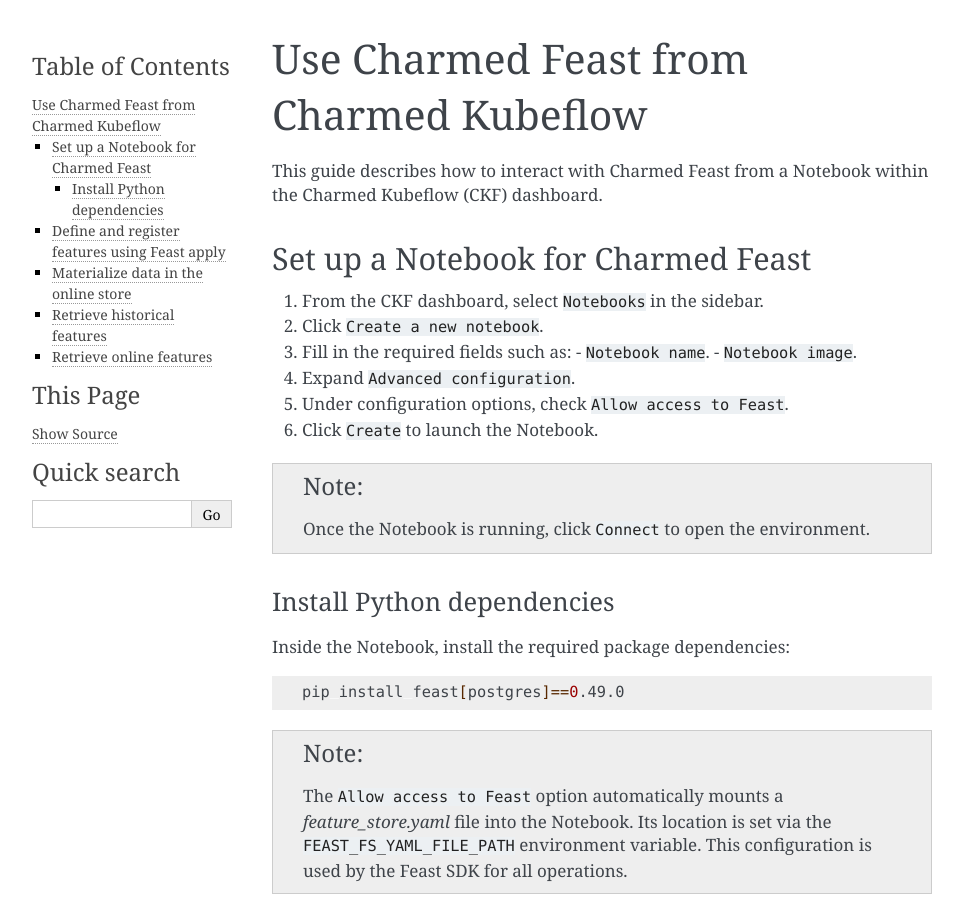
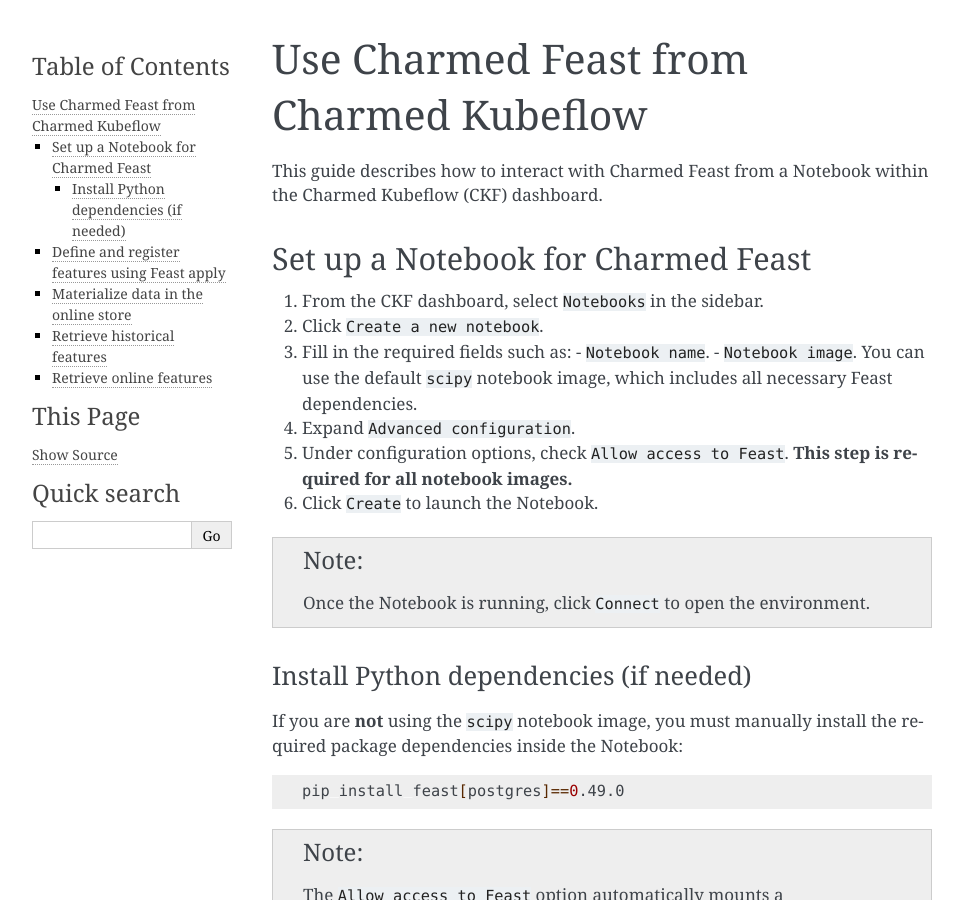
Before and after one commit to canonical/feast-operators, a Sphinx documentation site: the page built from docs/how-to/use_charmed_feast.rst, in a window 1280 px wide and 900 px high. Shown: the whole window, without its empty margins (148-1111 px from the left). Built offline with Sphinx 7.4.7, drawn with Linux system fonts in a browser that asks for light colours.

Commit message:
feat: update how-to guide on how to use scipy image

```diff
--- a/docs/how-to/use_charmed_feast.rst
+++ b/docs/how-to/use_charmed_feast.rst
@@ -1,4 +1,3 @@
-
 Use Charmed Feast from Charmed Kubeflow
 ========================================
 
@@ -11,18 +10,18 @@
 2. Click ``Create a new notebook``.
 3. Fill in the required fields such as:
    - ``Notebook name``.
-   - ``Notebook image``.
+   - ``Notebook image``. You can use the default ``scipy`` notebook image, which includes all necessary Feast dependencies.
 4. Expand ``Advanced configuration``.
-5. Under configuration options, check ``Allow access to Feast``.
+5. Under configuration options, check ``Allow access to Feast``. **This step is required for all notebook images.**
 6. Click ``Create`` to launch the Notebook.
 
 .. note::
    Once the Notebook is running, click ``Connect`` to open the environment.
 
-Install Python dependencies
-^^^^^^^^^^^^^^^^^^^^^^^^^^^^
+Install Python dependencies (if needed)
+^^^^^^^^^^^^^^^^^^^^^^^^^^^^^^^^^^^^^^^^
 
-Inside the Notebook, install the required package dependencies:
+If you are **not** using the ``scipy`` notebook image, you must manually install the required package dependencies inside the Notebook:
 
 .. code-block:: bash
 
```
